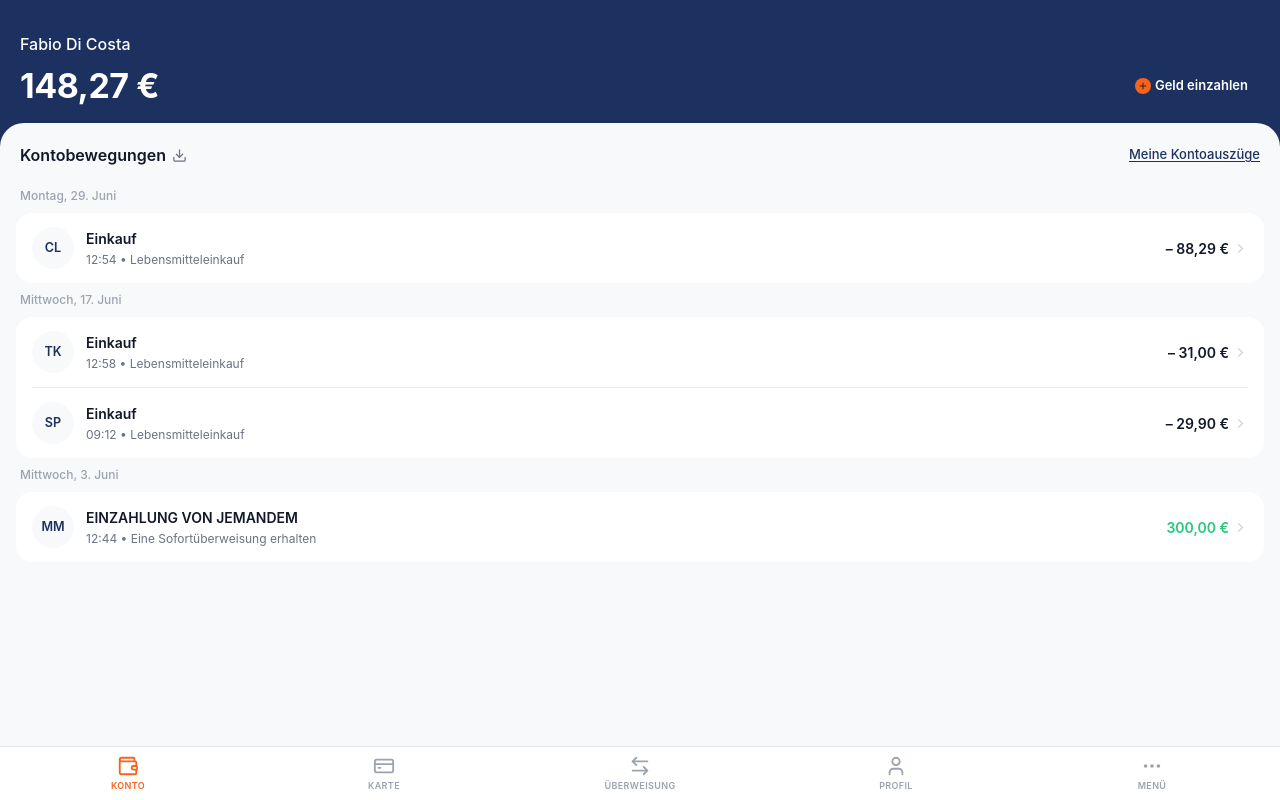
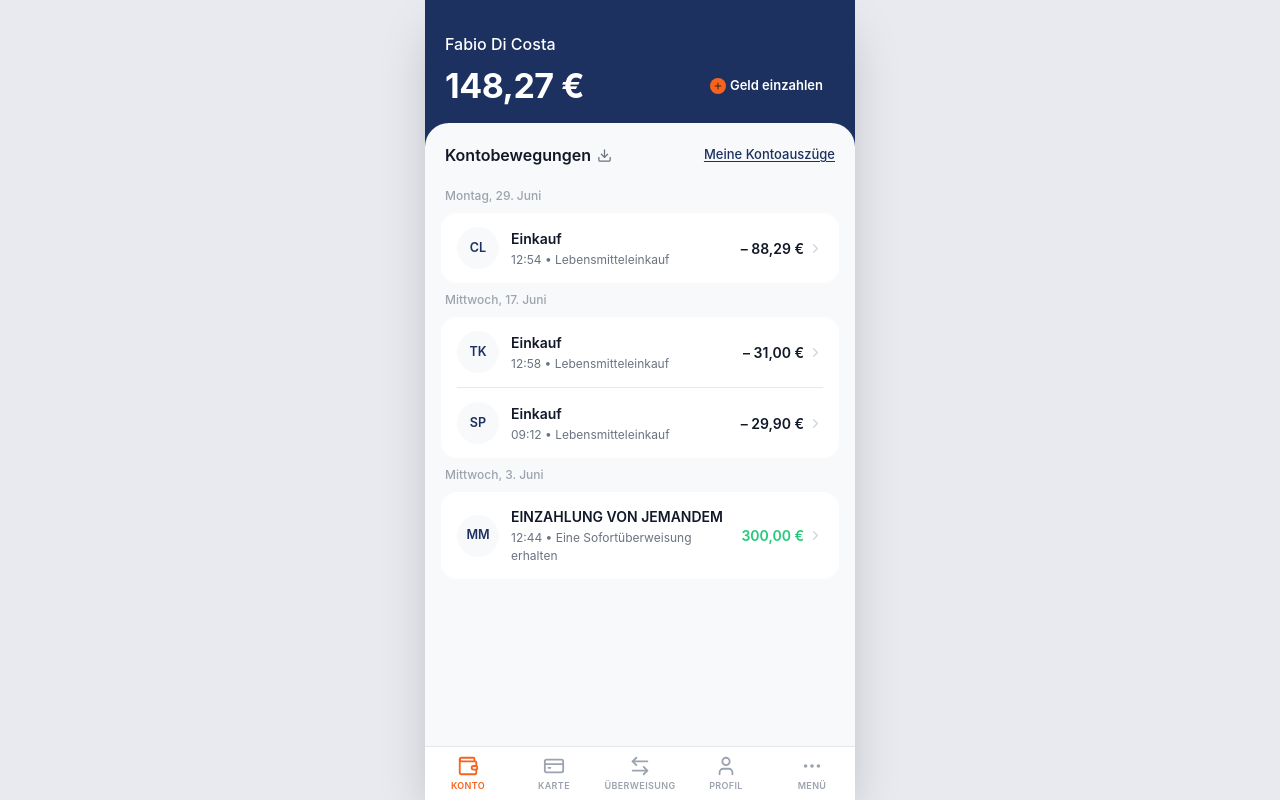
Before and after one commit to Engrfran6/nikel-custom-dash, a Next.js app: page / in a window 1280 px wide. Built offline with nearby package versions, Linux system fonts and the light colour scheme.

Commit message:
fourth commit

```diff
--- a/app/page.tsx
+++ b/app/page.tsx
@@ -770,11 +770,13 @@ export default function App() {
         className="relative flex flex-col overflow-hidden shadow-2xl"
         style={{
           width: "100%",
+          maxWidth: "430px", // Added max width for phone frame
           height: "100vh",
+          maxHeight: "932px", // Added max height for phone frame (iPhone 14 Pro Max size)
           background: "#f2f3f7",
         }}>
         {/* Screen content */}
-        <div className="flex-1 overflow-hidden flex flex-col">{screenMap[screen]}</div>
+        <div className="flex-1 overflow-hidden flex flex-col min-h-0">{screenMap[screen]}</div>
 
         {/* Bottom nav */}
         <BottomNav active={screen} onNav={setScreen} />
```
